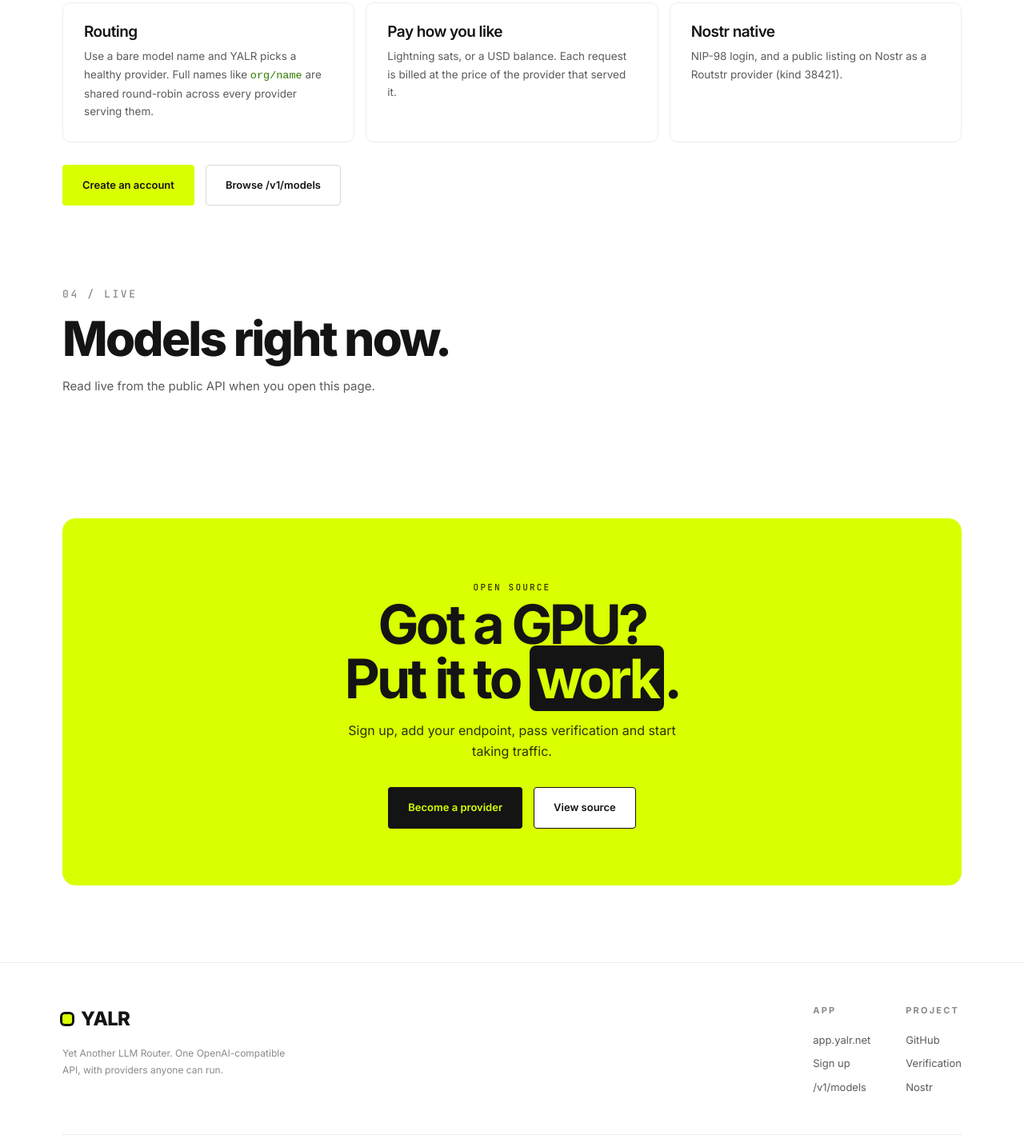
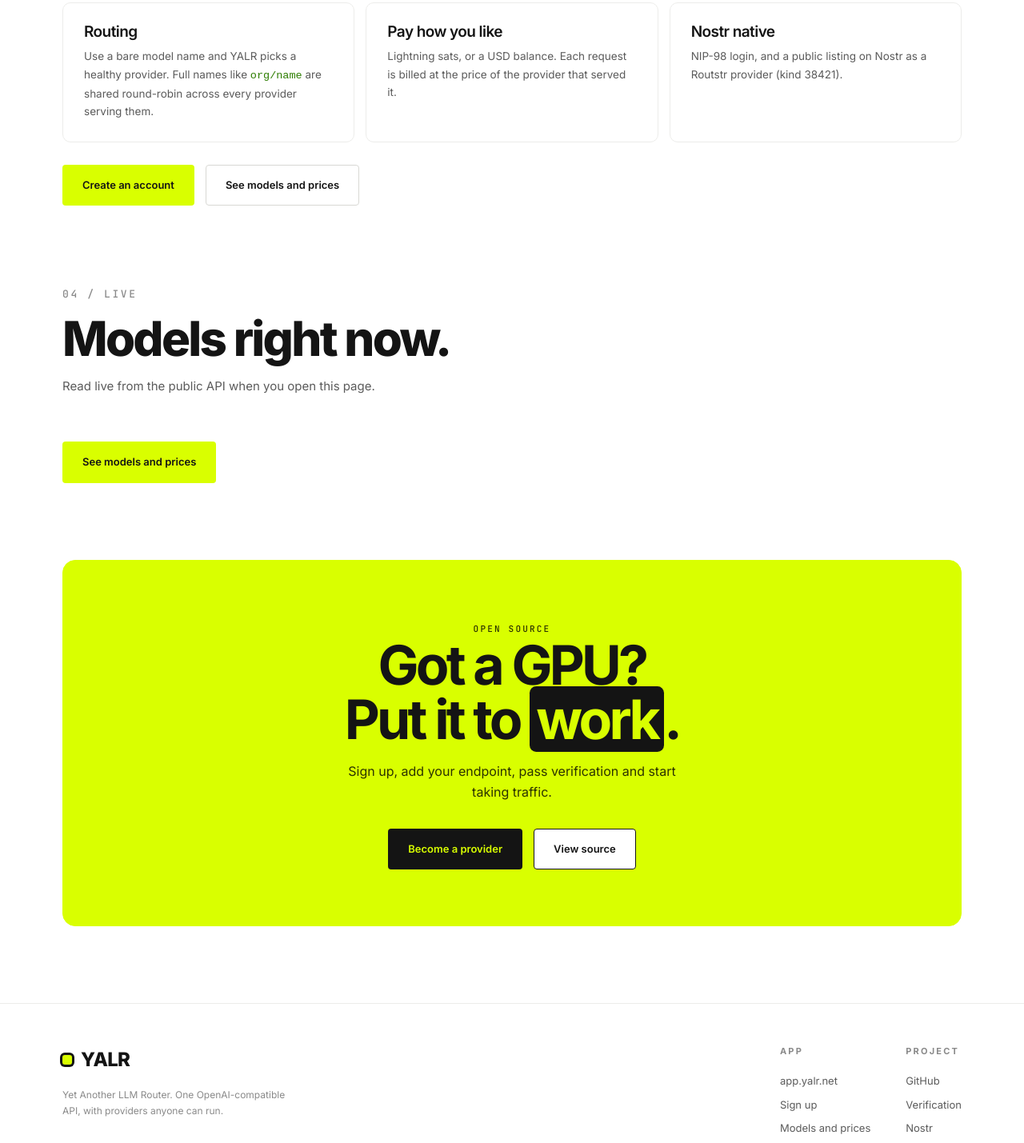
Before and after one commit to v0l/yalr-web, a plain HTML site: page index.html in a window 1280 px wide. Shown: the part 3137-4566 px from the top of the page at 80% size. Drawn offline with Linux system fonts and the light colour scheme; no server answers.

Commit message:
feat: link to app models page

```diff
--- a/index.html
+++ b/index.html
@@ -500,7 +500,7 @@
     </div>
     <div class="hero-btns reveal" style="margin-top:28px">
       <a href="https://app.yalr.net/register" class="btn btn-primary">Create an account</a>
-      <a href="https://yalr.v0l.io/v1/models" class="btn btn-ghost">Browse /v1/models</a>
+      <a href="https://app.yalr.net/models" class="btn btn-ghost">See models and prices</a>
     </div>
   </div>
 </section>
@@ -516,6 +516,7 @@
       <div class="models-sum" id="modelsSum">Loading models...</div>
       <div id="modelsList"></div>
     </div>
+    <div class="hero-btns reveal" style="margin-top:22px"><a href="https://app.yalr.net/models" class="btn btn-primary">See models and prices</a></div>
   </div>
 </section>
 
@@ -546,7 +547,7 @@
           <h5>App</h5>
           <a href="https://app.yalr.net">app.yalr.net</a>
           <a href="https://app.yalr.net/register">Sign up</a>
-          <a href="https://yalr.v0l.io/v1/models">/v1/models</a>
+          <a href="https://app.yalr.net/models">Models and prices</a>
         </div>
         <div class="foot-col">
           <h5>Project</h5>
@@ -751,7 +752,7 @@
         });
         if (data.length > rows.length) {
           const more = document.createElement('div'); more.className = 'models-more';
-          more.textContent = '+ ' + (data.length - rows.length) + ' more at /v1/models';
+          more.textContent = '+ ' + (data.length - rows.length) + ' more on the models page';
           list.appendChild(more);
         }
       })
```
